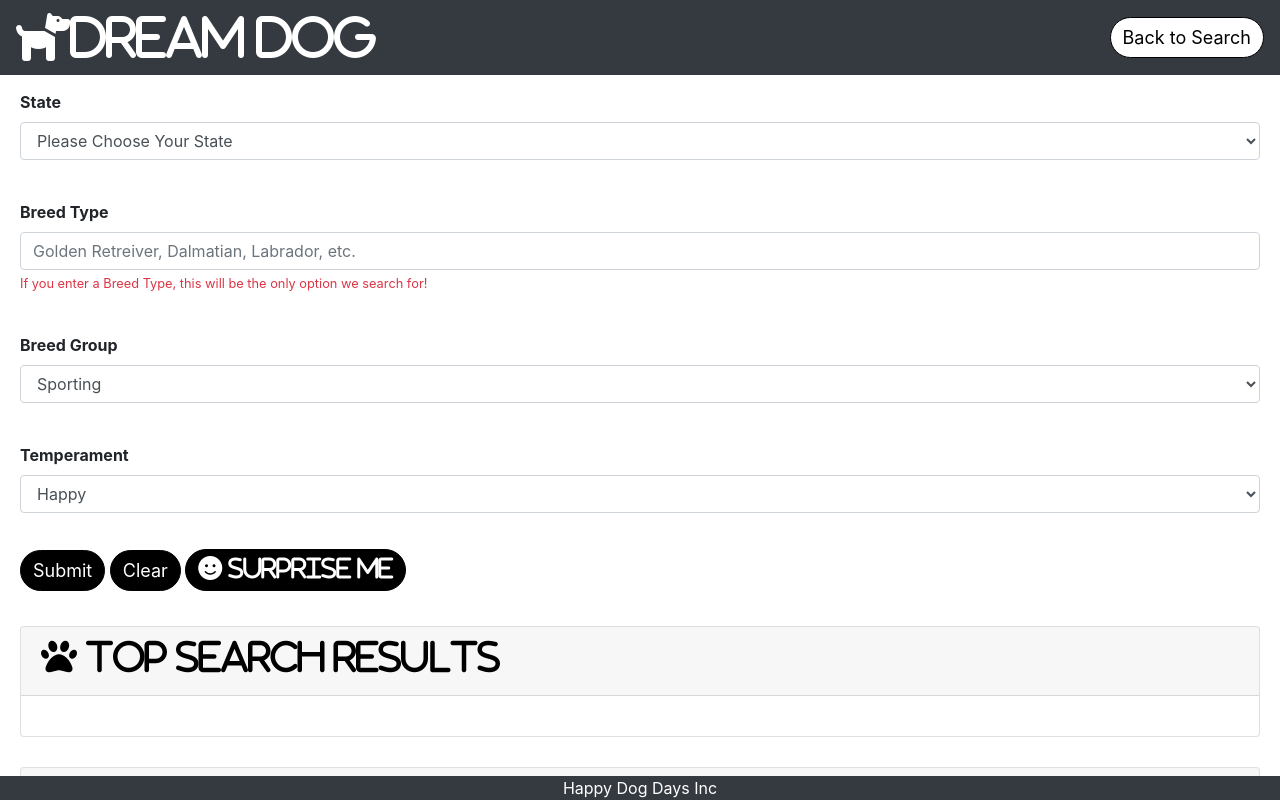
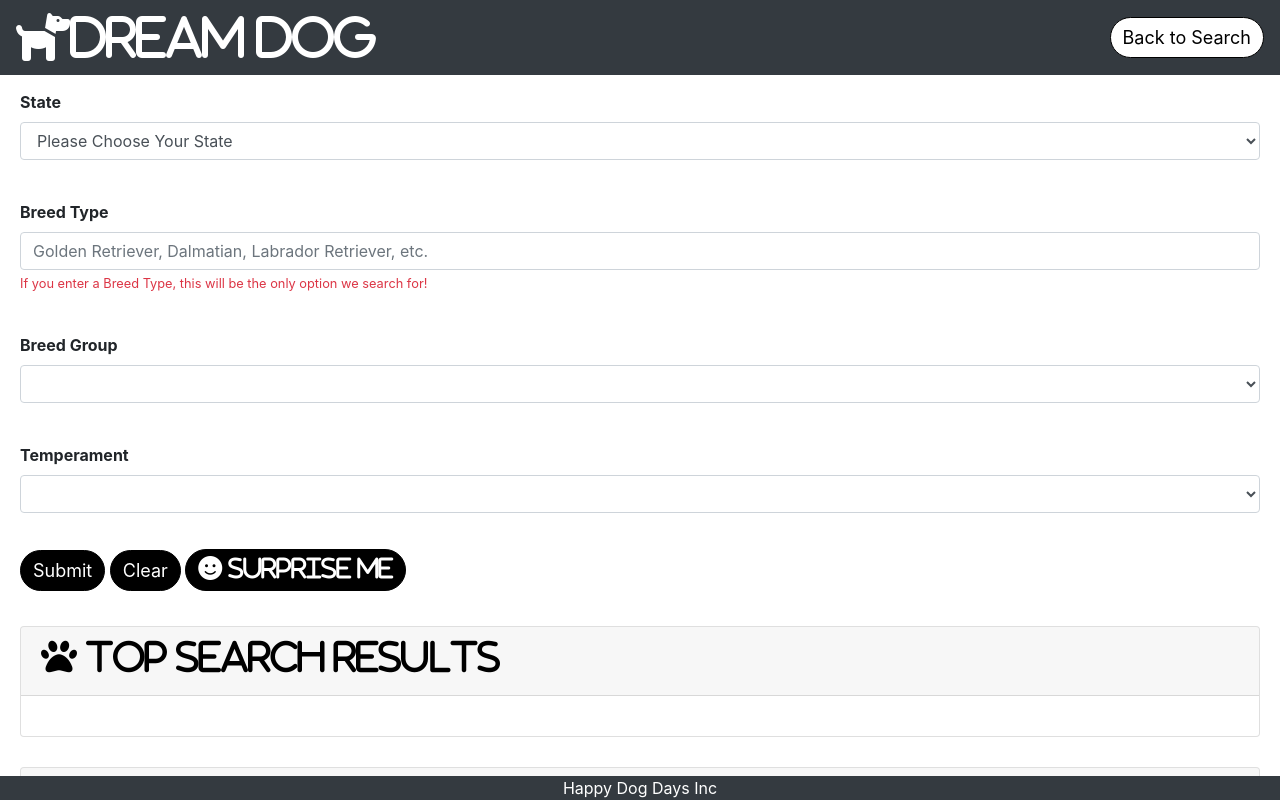
Before and after one commit to vkalaparthy/2020-Project1, a plain HTML site: page index.html in a window 1280 px wide. Drawn offline with nearby package versions, Linux system fonts and the light colour scheme.

Commit message:
added empty options to form

```diff
--- a/index.html
+++ b/index.html
@@ -95,7 +95,7 @@
 
                     <div class="form-group">
                         <label for="searchType">Breed Type</label>
-                            <input type="text" class="form-control" placeholder="Golden Retreiver, Dalmatian, Labrador, etc." id="searchType"></input>
+                        <input type="text" class="form-control" placeholder="Golden Retriever, Dalmatian, Labrador Retriever, etc." id="searchType"></input>
                         <small class="form-text text-danger">If you enter a Breed Type, this will be the only option we search for!</small>
                     </div>
 
@@ -104,6 +104,7 @@
                     <div class="form-group">
                         <label for="searchGroup">Breed Group</label>
                         <select class="form-control" id="searchGroup">
+                            <option value=""></option>
                             <option>Sporting</option>
                             <option>Working</option>
                             <option>Hound</option>
@@ -113,32 +114,18 @@
                             <option>Herding</option>
                         </select>
                     </div>
-                    <!--/form>
-                    <br>
-                    <<form>
-
-                    <label for="searchSize">Size</label>
-                        <select class="form-control" id="searchSize">
-                        <option value="xs-size">Extra Small</option>
-                        <option value="small-size" selected>Small</option>
-                        <option value="medium-size">Medium</option>
-                        <option value="large-size">Large</option>
-                        <option value="xl-size">Extra Large</option>
-                    </select>
-                    </form>
-                    <br>
-                    <form>-->
 
                     <br>
 
                     <div class="form-group">
                         <label for="searchTemperament">Temperament</label>
                         <select class="form-control" id="searchTemperament">
+                            <option value=""></option>
                             <option>Happy</option>
                             <option>Intelligent</option>
                             <option>Playful</option>
                             <option>Friendly</option>
-                                <option value="Gentle">Good with children</option>
+                            <option>Gentle</option>
                             <option>Energetic</option>
                         </select>
                     </div>
```
Lines whose indentation alone changed are shown as unchanged.
